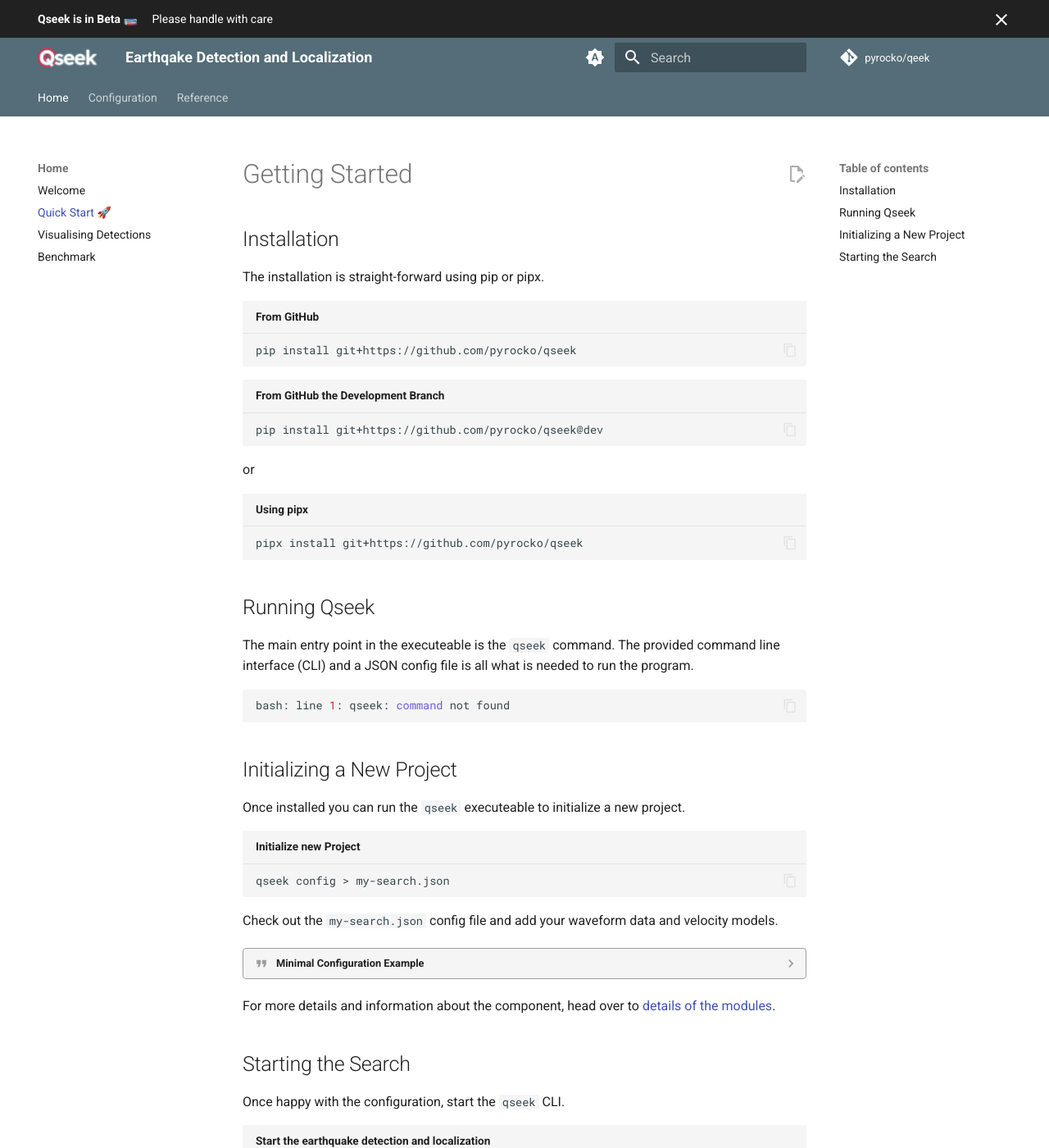
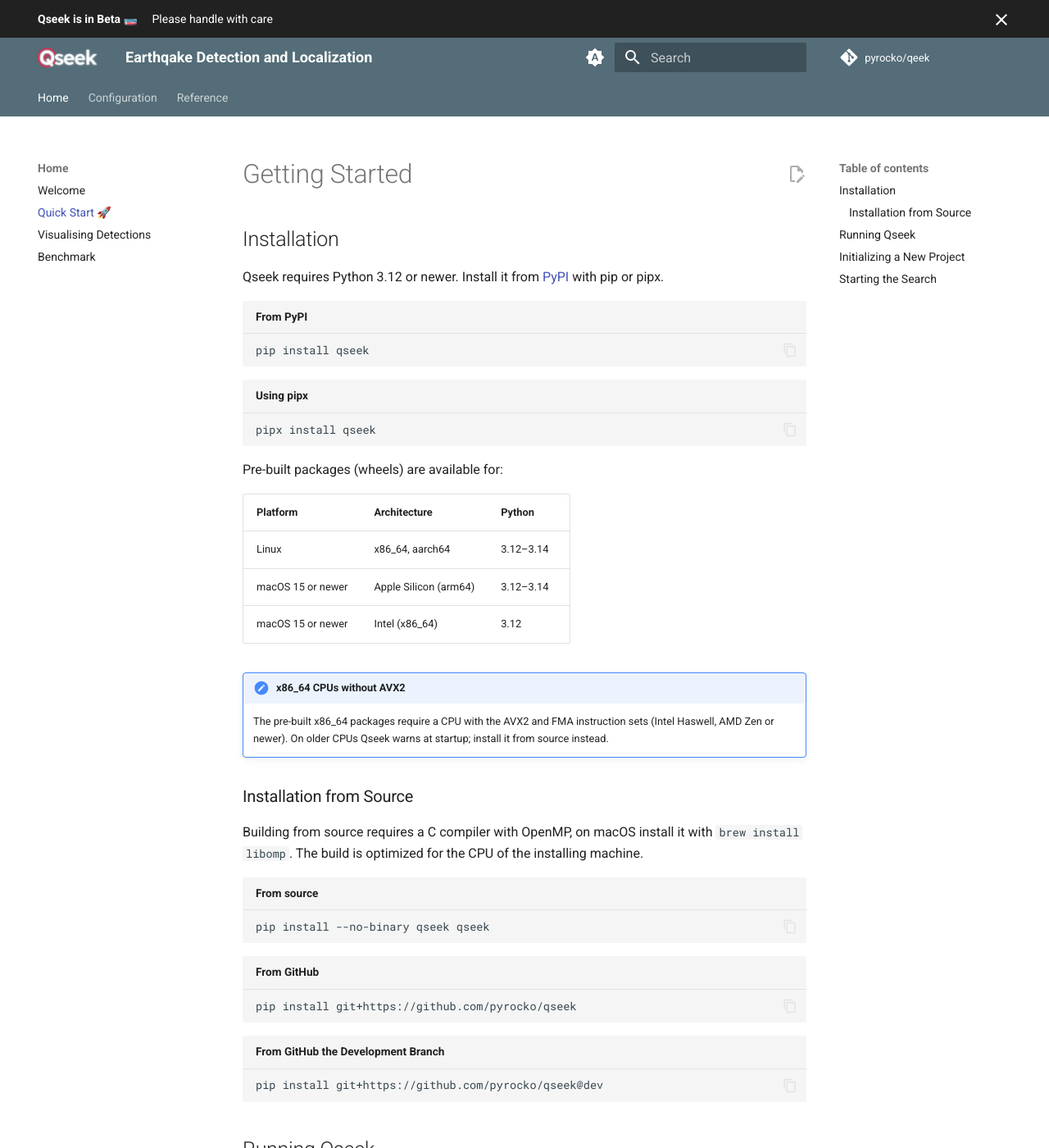
Before and after one commit to pyrocko/qseek, an MkDocs documentation site: the page built from docs/getting_started.md, in a window 1280 px wide and 1400 px high. Shown: the whole window at 82% size. Built offline with MkDocs 1.6.1 and Material for MkDocs 9.7.7, drawn with Linux system fonts in a browser that asks for light colours; comment, search, counter and statistics services are not loaded.

Commit message:
docs: install from PyPI, supported platforms and CPU requirements
Co-Authored-By: Claude Opus 5.5 <noreply@anthropic.com>

````diff
--- a/docs/getting_started.md
+++ b/docs/getting_started.md
@@ -2,7 +2,34 @@
 
 ## Installation
 
-The installation is straight-forward using pip or pipx.
+Qseek requires Python 3.12 or newer. Install it from [PyPI](https://pypi.org/project/qseek/) with pip or pipx.
+
+```sh title="From PyPI"
+pip install qseek
+```
+
+```sh title="Using pipx"
+pipx install qseek
+```
+
+Pre-built packages (wheels) are available for:
+
+| Platform | Architecture | Python |
+|---|---|---|
+| Linux | x86_64, aarch64 | 3.12–3.14 |
+| macOS 15 or newer | Apple Silicon (arm64) | 3.12–3.14 |
+| macOS 15 or newer | Intel (x86_64) | 3.12 |
+
+!!! note "x86_64 CPUs without AVX2"
+    The pre-built x86_64 packages require a CPU with the AVX2 and FMA instruction sets (Intel Haswell, AMD Zen or newer). On older CPUs Qseek warns at startup; install it from source instead.
+
+### Installation from Source
+
+Building from source requires a C compiler with OpenMP, on macOS install it with `brew install libomp`. The build is optimized for the CPU of the installing machine.
+
+```sh title="From source"
+pip install --no-binary qseek qseek
+```
 
 ```sh title="From GitHub"
 pip install git+https://github.com/pyrocko/qseek
@@ -10,12 +37,6 @@ pip install git+https://github.com/pyrocko/qseek
 
 ```sh title="From GitHub the Development Branch"
 pip install git+https://github.com/pyrocko/qseek@dev
-```
-
-or
-
-```sh title="Using pipx"
-pipx install git+https://github.com/pyrocko/qseek
 ```
 
 ## Running Qseek
````
Also changed, not shown: README.md (+2 -0 lines).
